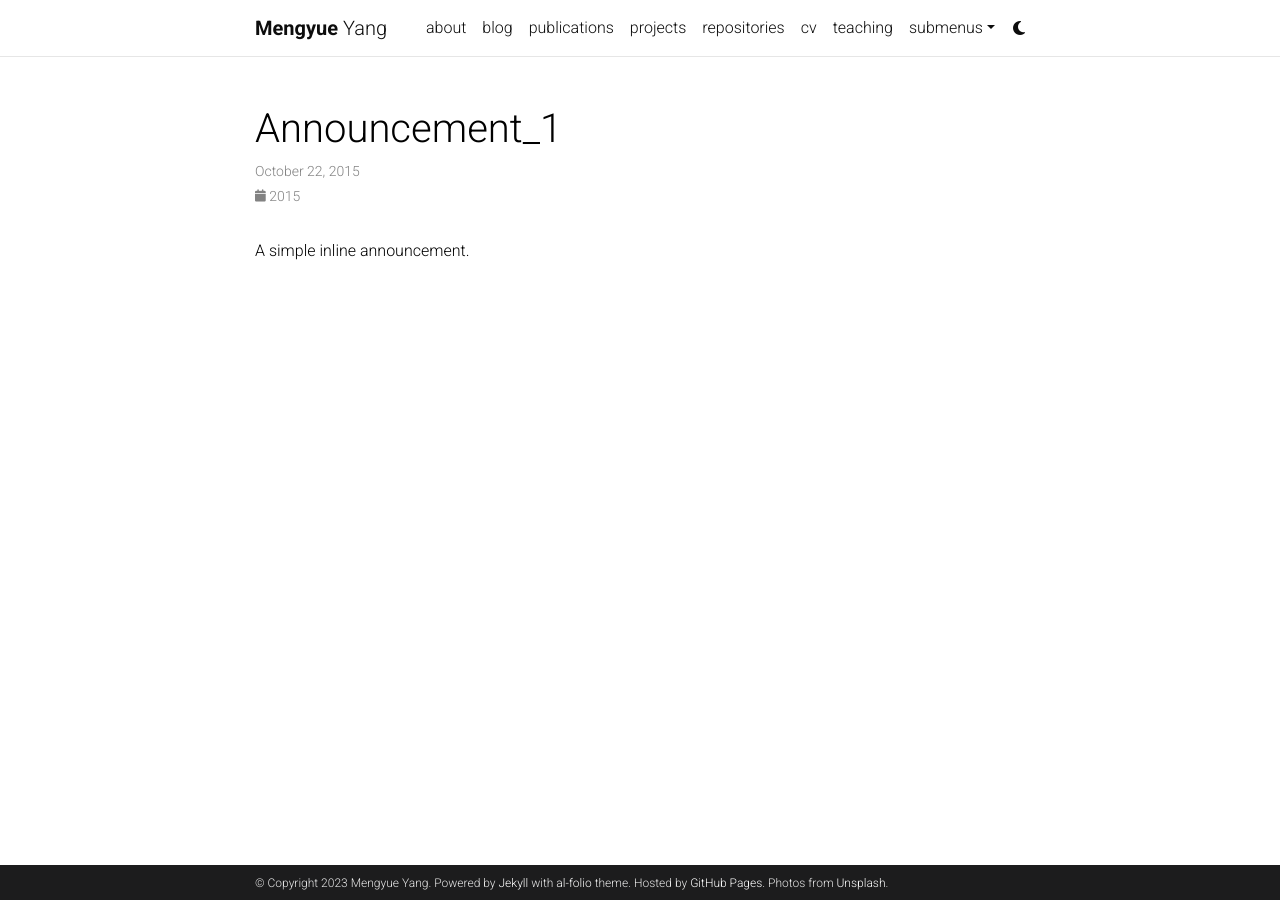
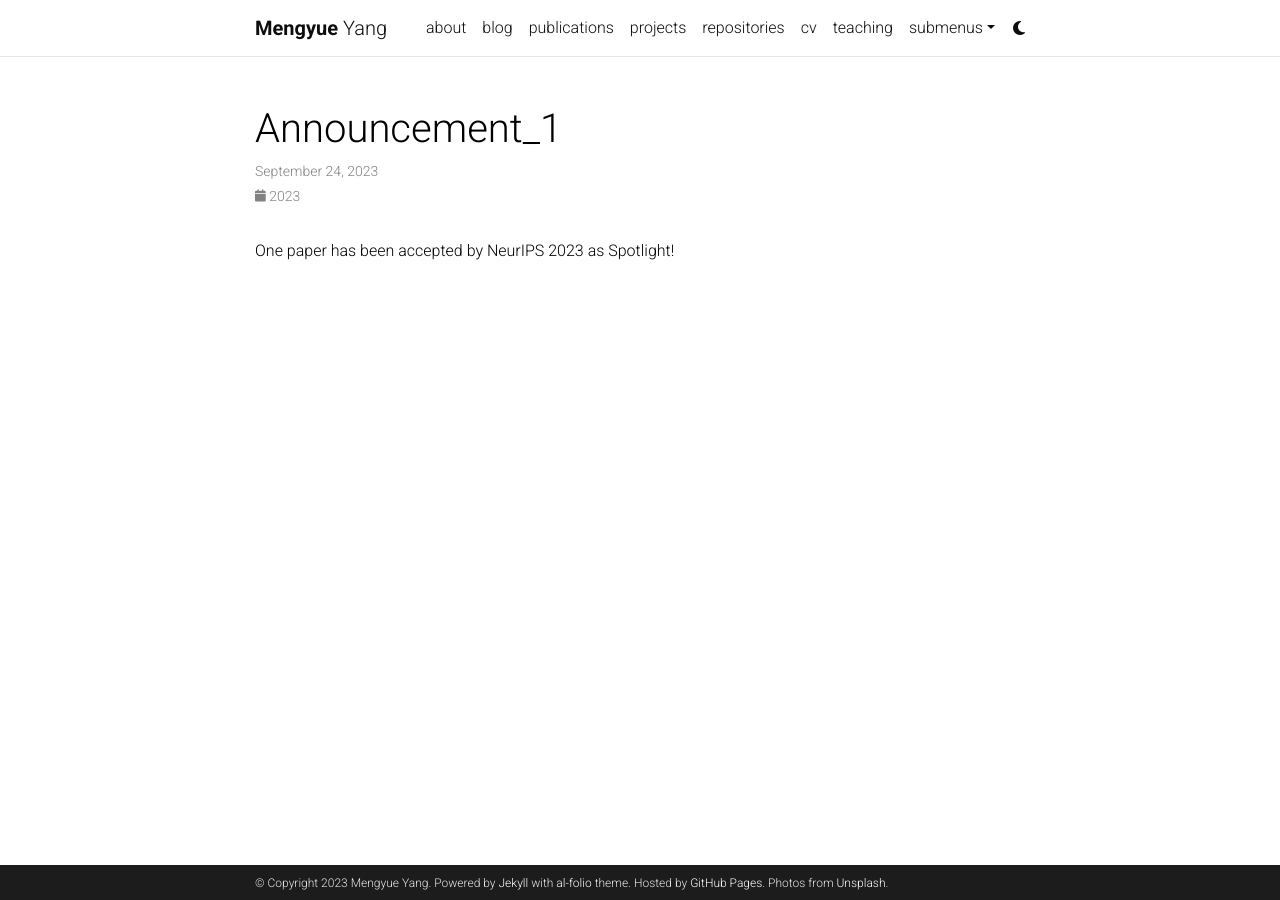
Before and after one commit to ymy4323460/ymy4323460.github.io, a Jekyll site: the page built from _news/announcement_1.md, in a window 1280 px wide. Built offline with Jekyll 4.4.1, drawn with Linux system fonts in a browser that asks for light colours; comment, search, counter and statistics services are not loaded; a style sheet for code colours, icons or effects is not loaded.

Commit message:
Update announcement_1.md

```diff
--- a/_news/announcement_1.md
+++ b/_news/announcement_1.md
@@ -1,8 +1,8 @@
 ---
 layout: post
-date: 2015-10-22 15:59:00-0400
+date: 2023-09-24
 inline: true
 related_posts: false
 ---
 
-A simple inline announcement.
+One paper has been accepted by NeurIPS 2023 as Spotlight!
```
